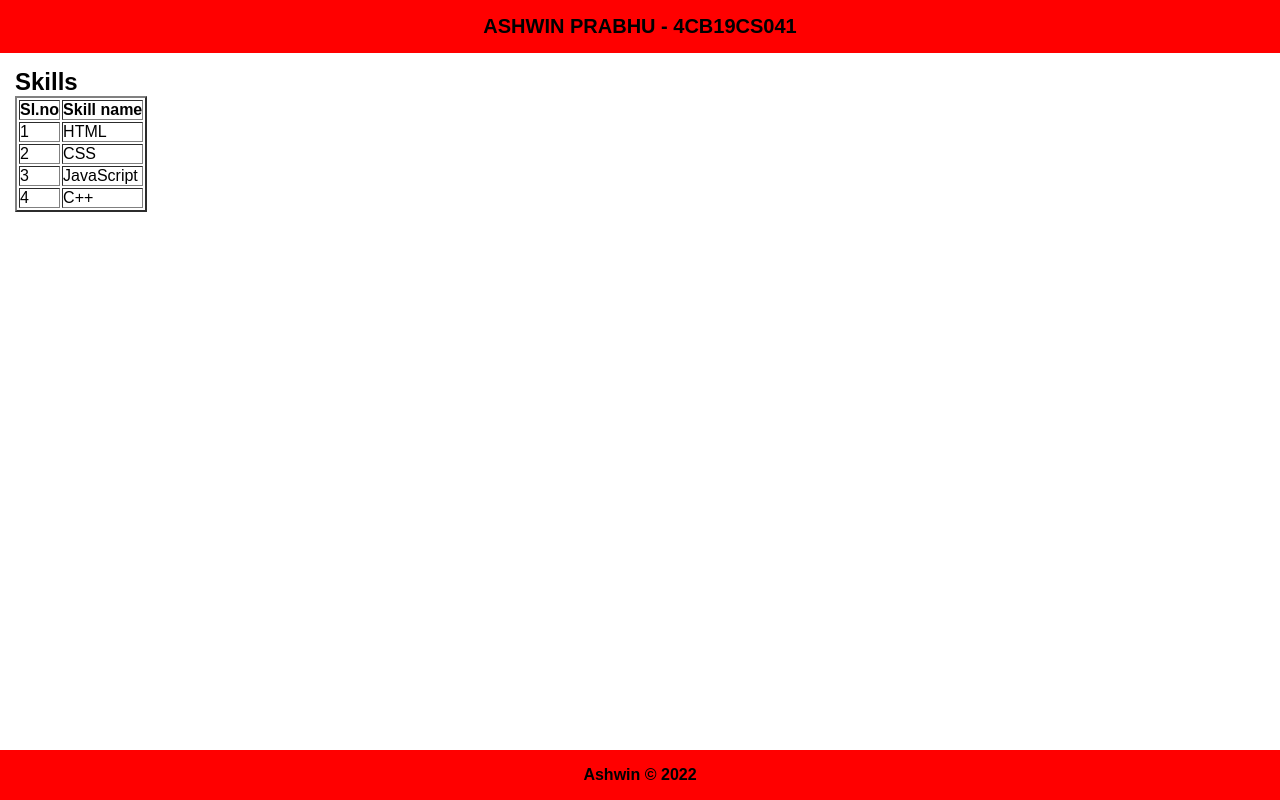
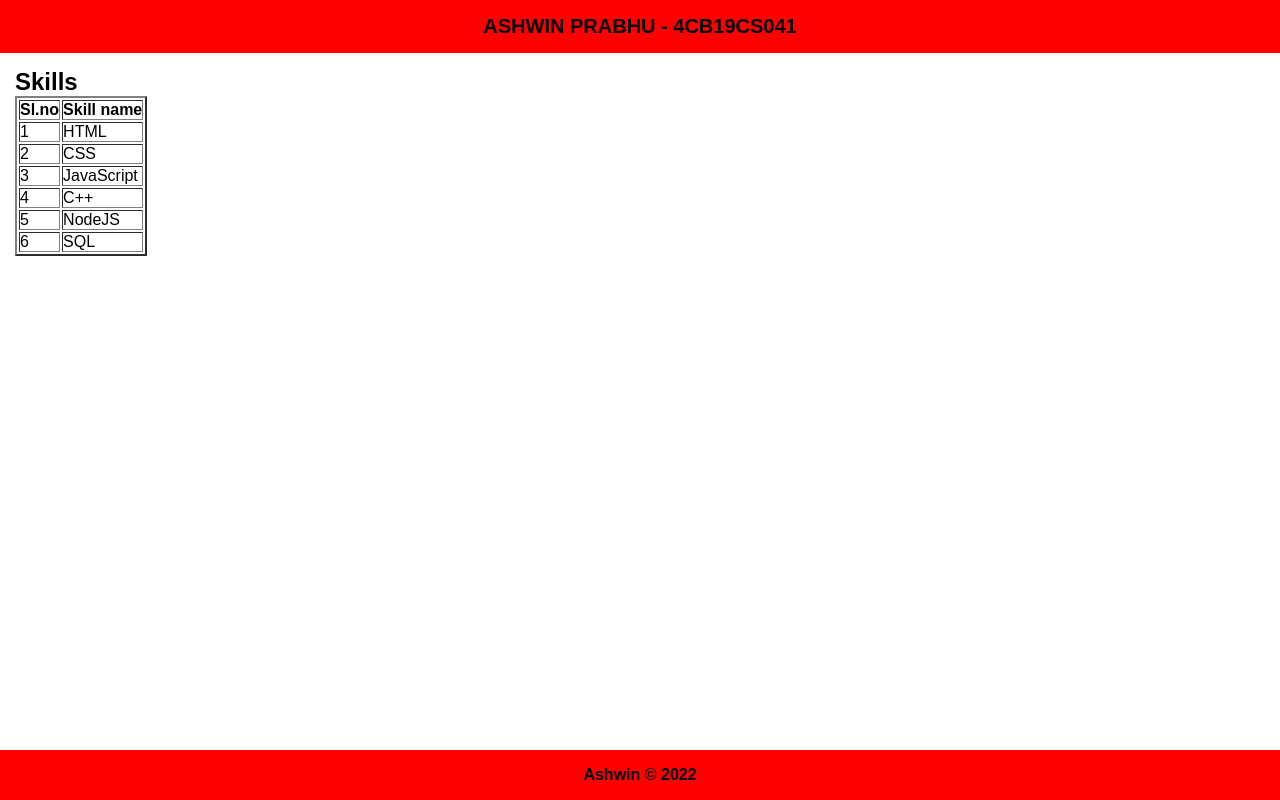
Before and after one commit to adithyapaib/webtech, a plain HTML site: page 4CB19CS041/1/test.html in a window 1280 px wide. Drawn offline with Linux system fonts and the light colour scheme.

Commit message:
first commit

```diff
--- a/4CB19CS041/1/test.html
+++ b/4CB19CS041/1/test.html
@@ -76,6 +76,14 @@
                         <td>4</td>
                         <td>C++</td>
                     </tr>
+                    <tr>
+                        <td>5</td>
+                        <td>NodeJS</td>
+                    </tr>
+                    <tr>
+                        <td>6</td>
+                        <td>SQL</td>
+                    </tr>
                 </tbody>
             </table>
         </main>
```
